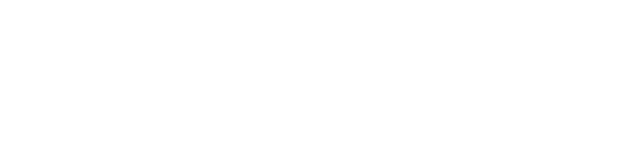
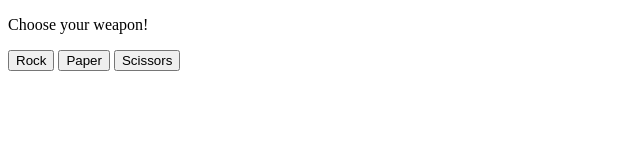
Before and after one commit to OlYeromin/rock-paper-scissors, a plain HTML site: page index.html in a window 1280 px wide. Shown: the whole page, without its empty margins (0-640 px from the left). Drawn offline with Linux system fonts and the light colour scheme.

Commit message:
Create the basic layout for the page

```diff
--- a/index.html
+++ b/index.html
@@ -7,6 +7,12 @@
     <script src="script.js" defer></script>
 </head>
 <body>
-
+    <p>Choose your weapon!</p>
+    <div class="weapons">
+        <button id="rock">Rock</button>
+        <button id="paper">Paper</button>
+        <button id="scissors">Scissors</button>
+    </div>
+    <div class="outcomes"></div>
 </body>
 </html>
```
